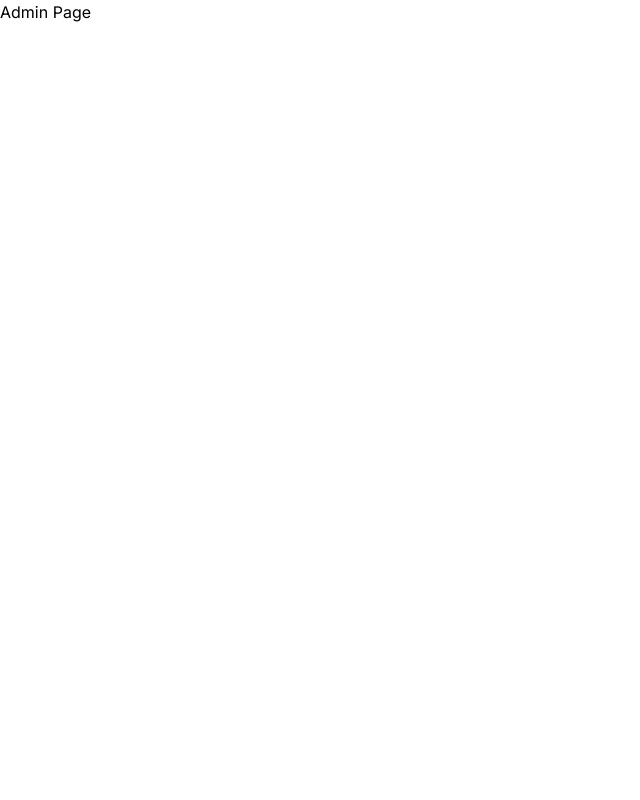
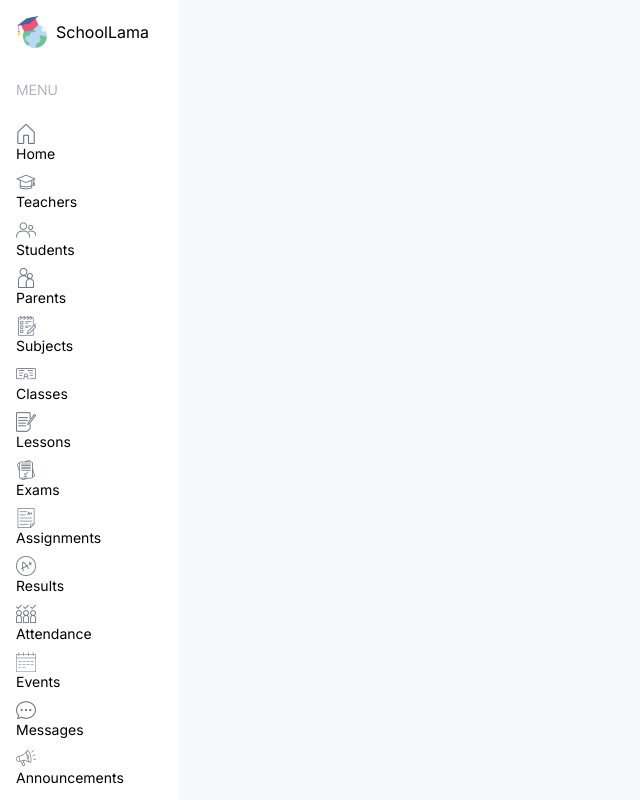
Before and after one commit to DostMohammadFahimi/F-SMIS, a Next.js app: page /admin in a window 1280 px wide. Shown: the top 800 px of the page, without its empty margins (0-640 px from the left). Built offline with nearby package versions, Linux system fonts and the light colour scheme.

Commit message:
create the menu of the dashboard.

```diff
--- /dev/null
+++ b/global.d.ts
@@ -0,0 +1,2 @@
+// global.d.ts
+declare module "*.css";
--- /dev/null
+++ b/src/app/(dashboard)/layout.tsx
@@ -0,0 +1,31 @@
+import Menu from "@/components/Menu";
+import Image from "next/image";
+import Link from "next/link";
+
+export default function DashboardLayout({
+  children,
+}: Readonly<{
+  children: React.ReactNode;
+}>) {
+  return (
+    <div className="flex">
+      {/* {left} */}
+      <div className="w-[14%] md:w-[8%] lg:w-[16%] xl:w-[14%]   p-4">
+        <Link
+          href="/"
+          className="flex items-center justify-center lg:justify-start gap-2"
+        >
+          <Image src="/logo.png" alt="logo" width={32} height={32} />
+          <span className="hidden lg:block">SchoolLama</span>
+        </Link>
+        <Menu />
+      </div>
+
+      {/* {right} */}
+      <div
+        className="w-[86%] md:w-[92%] lg:w-[84%] xl:w-[86%] bg-[#f7f8fa]
+    "
+      ></div>
+    </div>
+  );
+}
--- a/src/app/layout.tsx
+++ b/src/app/layout.tsx
@@ -5,7 +5,7 @@
 const inter = Inter({ subsets: ["latin"] });
 
 export const metadata: Metadata = {
-  title: "Lama Dev School Management Dashboard",
+  title: "School Management Dashboard",
   description: "Next.js School Management System",
 };
 
--- /dev/null
+++ b/src/app/sign-in/page.tsx
@@ -0,0 +1,11 @@
+import React from 'react'
+
+const LoginPage = () => {
+  return (
+    <div>
+      this is the login page
+    </div>
+  )
+}
+
+export default LoginPage
--- a/src/components/Menu.tsx
+++ b/src/components/Menu.tsx
@@ -1,3 +1,6 @@
+import Image from "next/image";
+import Link from "next/link";
+
 const menuItems = [
   {
     title: "MENU",
@@ -112,3 +115,23 @@
     ],
   },
 ];
+
+const Menu = () => {
+  return (
+    <div className="mt-4 text-sm">
+      {menuItems.map((i) => (
+        <div className="flex flex-col gap-2" key={i.title}>
+          <span className="hidden lg:block text-gray-400 font-light my-4">{i.title}</span>
+          {i.items.map((item) => (
+            <Link href={item.href} key={item.label}>
+              <Image src={item.icon} alt="" width={20} height={20} />
+              <span className="hidden lg:block">{item.label}</span>
+            </ Link>
+          ))}
+        </div>
+      ))}
+    </div>
+  );
+};
+
+export default Menu;
--- /dev/null
+++ b/src/components/Navbar.tsx
@@ -0,0 +1,10 @@
+
+const Navbar = () => {
+  return (
+    <div>
+
+    </div>
+  )
+}
+
+export default Navbar
```
Also changed, not shown: src/app/(dashboard)/admin/page.tsx (renamed from src/app/admin/page.tsx), src/app/(dashboard)/parents/page.tsx (renamed from src/app/parents/page.tsx), src/app/(dashboard)/student/page.tsx (renamed from src/app/student/page.tsx), src/app/(dashboard)/teacher/page.tsx (renamed from src/app/teacher/page.tsx).
